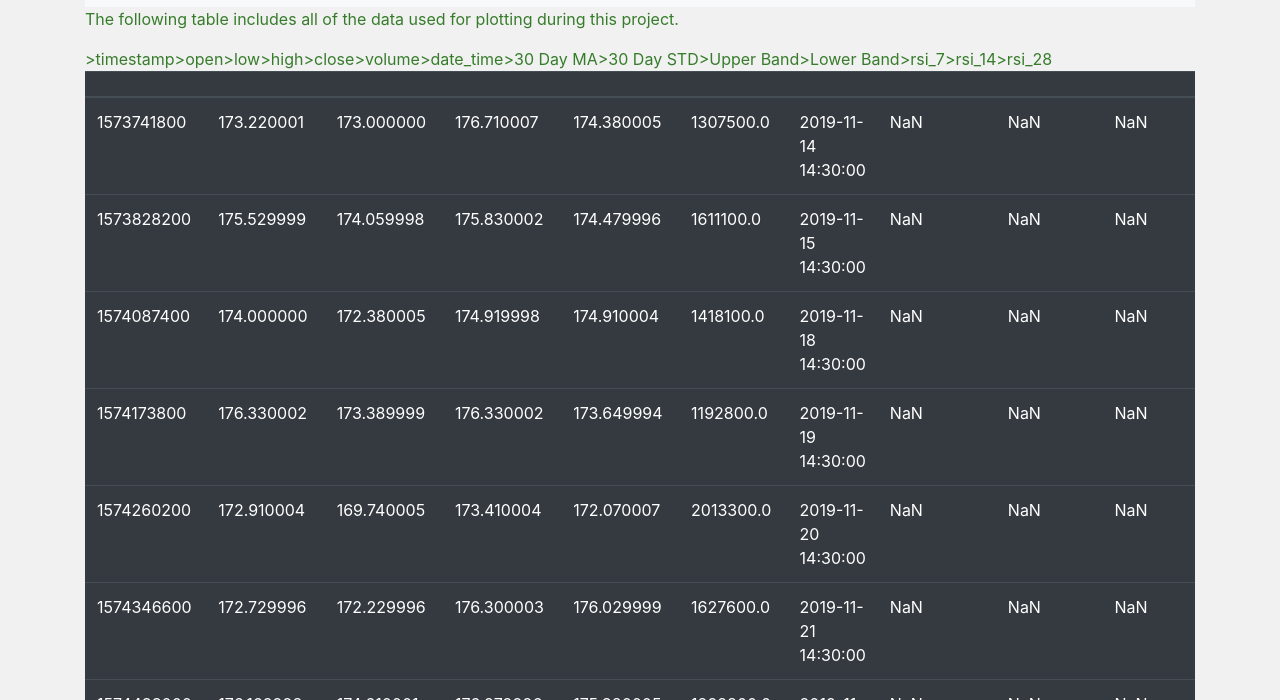
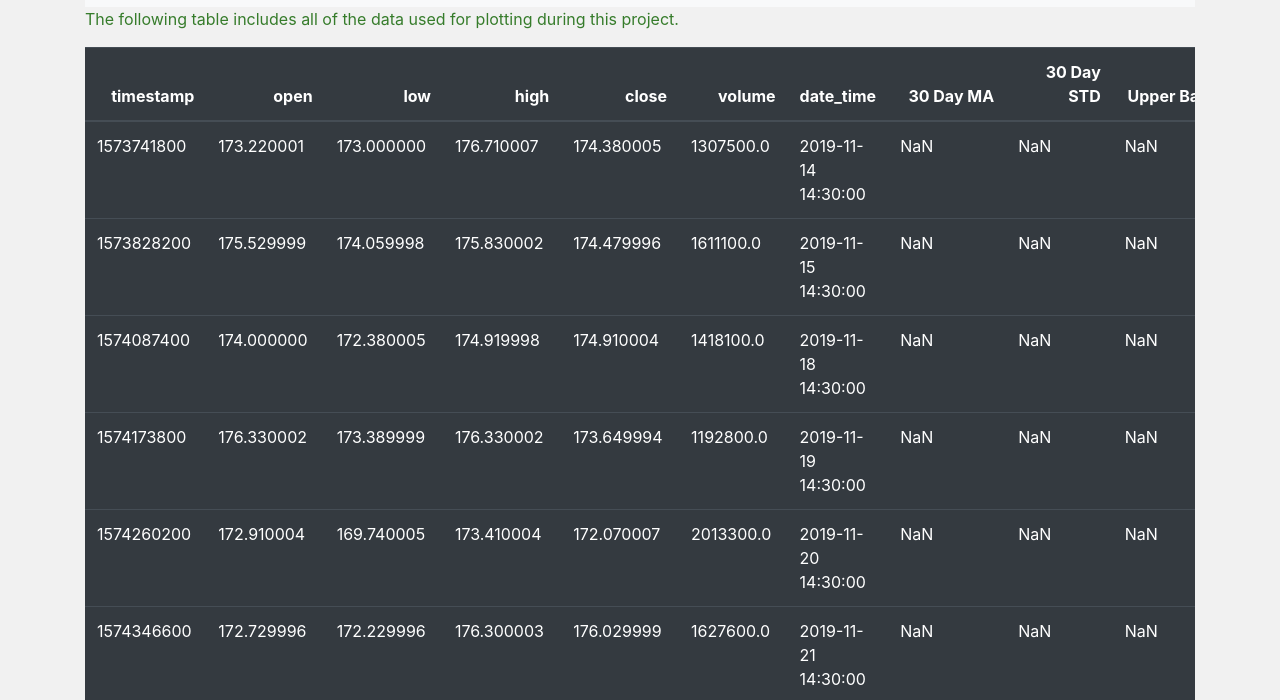
Before and after one commit to pauleppers/Web-Design-Challenge, a plain HTML site: page DeereData.html in a window 1280 px wide. Shown: the part 96-796 px from the top of the page. Drawn offline with nearby package versions, Linux system fonts and the light colour scheme.

Commit message:
fixed header on data html

```diff
--- a/DeereData.html
+++ b/DeereData.html
@@ -57,20 +57,20 @@
     <table class="table table-dark">
     <thead>
         <tr style="text-align: right;">
-        <th></th>>timestamp</th>
-        <th></th>>open</th>
-        <th></th>>low</th>
-        <th></th>>high</th>
-        <th></th>>close</th>
-        <th></th>>volume</th>
-        <th></th>>date_time</th>
-        <th></th>>30 Day MA</th>
-        <th></th>>30 Day STD</th>
-        <th></th>>Upper Band</th>
-        <th></th>>Lower Band</th>
-        <th></th>>rsi_7</th>
-        <th></th>>rsi_14</th>
-        <th></th>>rsi_28</th>
+        <th>timestamp</th>
+        <th>open</th>
+        <th>low</th>
+        <th>high</th>
+        <th>close</th>
+        <th>volume</th>
+        <th>date_time</th>
+        <th>30 Day MA</th>
+        <th>30 Day STD</th>
+        <th>Upper Band</th>
+        <th>Lower Band</th>
+        <th>rsi_7</th>
+        <th>rsi_14</th>
+        <th>rsi_28</th>
         </tr>
     </thead>
     <tbody>
```
